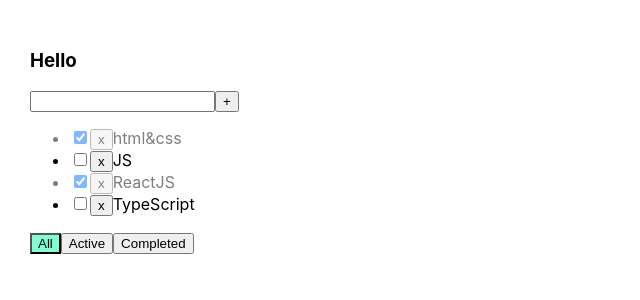
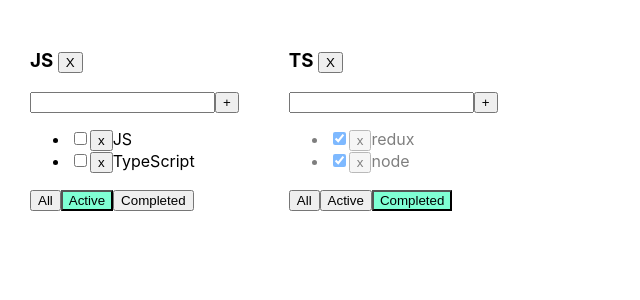
Before and after one commit to adisovaa/ToDoList-D, a React (Create React App) app: page / in a window 1280 px wide. Shown: the top 300 px of the page, without its empty margins (0-640 px from the left). Built offline with nearby package versions, Linux system fonts and the light colour scheme.

Commit message:
05 - Todolist

```diff
--- a/src/App.tsx
+++ b/src/App.tsx
@@ -5,58 +5,103 @@ import {v1} from 'uuid'
 
 export type FilterValuesType = 'all' | 'completed' | 'active'
 
+export type TodoListType = {
+    id: string
+    title: string
+    filter: FilterValuesType
+}
+
 function App() {
-
-    const [tasks, setTasks] = useState<Array<TaskType>>([
-        {id: v1(), title: 'html&css', isDone: true},
-        {id: v1(), title: 'JS', isDone: false},
-        {id: v1(), title: 'ReactJS', isDone: true},
-        {id: v1(), title: 'TypeScript', isDone: false}
-    ])
-
-    const removeTask = (id: string) => {
-        let filteredTasks = tasks.filter((t) => t.id !== id)
-        setTasks(filteredTasks)
+    const [filter, setFilter] = useState<FilterValuesType>('all')
+    const removeTask = (id: string, todolistId: string) => {
+        let tasks = tasksObj[todolistId]
+        let filteredTasks = tasks.filter(t => t.id != id)
+        tasksObj[todolistId] = filteredTasks
+        setTasks({...tasksObj})
     }
 
-    const addTask = (value: string) => {
-        let newTask = {id: v1(), title: value, isDone: false}
-        setTasks([newTask, ...tasks])
+    const addTask = (value: string, todolistId: string) => {
+        let task = {id: v1(), title: value, isDone: false}
+        let tasks = tasksObj[todolistId]
+        let newTasks = [task, ...tasks]
+        tasksObj[todolistId] = newTasks
+        setTasks({...tasksObj})
     }
 
-    const [filter, setFilter] = useState<FilterValuesType>('all')
-
-    const changeStatus = (taskId: string, isDone: boolean) => {
+    const changeStatus = (taskId: string, isDone: boolean, todolistId: string) => {
+        let tasks = tasksObj[todolistId]
         let task = tasks.find(t => t.id === taskId)
         if (task) {
             task.isDone = isDone
+            setTasks({...tasksObj})
         }
-        let copy = [...tasks]
-        setTasks(copy)
     }
 
-    const changeFilter = (value: FilterValuesType) => {
-        setFilter(value)
+    const changeFilter = (value: FilterValuesType, todoListId: string) => {
+        let todolist = todolists.find(t => t.id === todoListId)
+        if (todolist) {
+            todolist.filter = value
+            setTodoLists([...todolists])
+        }
     }
 
-    let tasksForDoToList = tasks
-    if (filter === 'completed') {
-        tasksForDoToList = tasks.filter(t => t.isDone)
+    let todolistId1 = v1()
+    let todolistId2 = v1()
+
+    let [todolists, setTodoLists] = useState<Array<TodoListType>>([
+        {id: todolistId1, title: 'JS', filter: 'active'},
+        {id: todolistId2, title: 'TS', filter: 'completed'}
+    ])
+
+    let removeTodolist = (todolistId: string) => {
+        let filteredTodolist = todolists.filter(t => t.id !== todolistId)
+        setTodoLists(filteredTodolist)
+
+        delete tasksObj[todolistId]
+        setTasks({...tasksObj})
     }
-    if (filter === 'active') {
-        tasksForDoToList = tasks.filter(t => !t.isDone)
-    }
+
+    let [tasksObj, setTasks] = useState({
+        [todolistId1]: [
+            {id: v1(), title: 'html&css', isDone: true},
+            {id: v1(), title: 'JS', isDone: false},
+            {id: v1(), title: 'ReactJS', isDone: true},
+            {id: v1(), title: 'TypeScript', isDone: false}
+        ],
+        [todolistId2]: [
+            {id: v1(), title: 'redux', isDone: true},
+            {id: v1(), title: 'git', isDone: false},
+            {id: v1(), title: 'node', isDone: true},
+            {id: v1(), title: 'webpack', isDone: false}
+        ],
+    })
 
     return (
         <div className="App">
-            <TodoList title={'Hello'}
-                      task={tasksForDoToList}
-                      removeTask={removeTask}
-                      changeFilter={changeFilter}
-                      addTask={addTask}
-                      changeTaskStatus={changeStatus}
-                      filter={filter}
-            />
+            {
+                todolists.map(t => {
+
+                    let tasksForTodoList = tasksObj[t.id]
+
+                    if (t.filter === 'completed') {
+                        tasksForTodoList = tasksForTodoList.filter(t => t.isDone)
+                    }
+                    if (t.filter === 'active') {
+                        tasksForTodoList = tasksForTodoList.filter(t => !t.isDone)
+                    }
+                    return <TodoList key={t.id}
+                                     id={t.id}
+                                     title={t.title}
+                                     task={tasksForTodoList}
+                                     removeTask={removeTask}
+                                     changeFilter={changeFilter}
+                                     addTask={addTask}
+                                     changeTaskStatus={changeStatus}
+                                     filter={t.filter}
+                                     removeTodolist={removeTodolist}
+                    />
+                })
+            }
         </div>
     );
 }
--- a/src/TodoList.tsx
+++ b/src/TodoList.tsx
@@ -8,44 +8,49 @@ export type TaskType = {
 }
 
 type PropsType = {
+    id: string
     title: string
     task: Array<TaskType>
-    removeTask: (id: string) => void
-    changeFilter: (value: FilterValuesType) => void
-    addTask: (value: string) => void
-    changeTaskStatus: (taskId: string, isDone: boolean) => void
+    removeTask: (id: string, todolistId: string) => void
+    changeFilter: (value: FilterValuesType, todoListId: string) => void
+    addTask: (value: string, todolistId: string) => void
+    changeTaskStatus: (taskId: string, isDone: boolean, todolistId: string) => void
     filter: FilterValuesType
+    removeTodolist: (todolistId: string) => void
 }
 
 export const TodoList = (props: PropsType) => {
     const [newTaskTitle, setNewTaskTitle] = useState('')
     const [error, setError] = useState<string | null>(null)
-    const onNewTitleChangeHandler = (e: ChangeEvent<HTMLInputElement>) => {
-        setNewTaskTitle(e.currentTarget.value)
-    }
+
     const addTask = () => {
-        // if (newTaskTitle.trim() === '' && newTaskTitle !== 'kaka') {
         if (newTaskTitle.trim() !== '') {
-            props.addTask(newTaskTitle.trim())
+            props.addTask(newTaskTitle.trim(), props.id)
             setNewTaskTitle('')
         } else {
             setError('Title is required')
         }
     }
+
+    const onNewTitleChangeHandler = (e: ChangeEvent<HTMLInputElement>) => {
+        setNewTaskTitle(e.currentTarget.value)
+    }
     const onKeyPressHandler = (e: React.KeyboardEvent<HTMLInputElement>) => {
         setError(null)
         if (e.charCode === 13) {
-            props.addTask(newTaskTitle)
-            setNewTaskTitle('')
+            addTask()
         }
     }
-    const onAllClickHandler = () => props.changeFilter('all')
-    const onActiveClickHandler = () => props.changeFilter('active')
-    const onCompletedClickHandler = () => props.changeFilter('active')
+    const onAllClickHandler = () => props.changeFilter('all', props.id)
+    const onActiveClickHandler = () => props.changeFilter('active', props.id)
+    const onCompletedClickHandler = () => props.changeFilter('active', props.id)
+    const removeTodolist = () => {
+        props.removeTodolist(props.id)
+    }
 
     return (
         <div>
-            <h3>{props.title}</h3>
+            <h3>{props.title} <button onClick={removeTodolist}>X</button></h3>
             <div>
                 <input value={newTaskTitle}
                        onChange={onNewTitleChangeHandler}
@@ -58,9 +63,9 @@ export const TodoList = (props: PropsType) => {
             <ul>
                 {
                     props.task.map((t) => {
-                        const onRemoveHandler = () => props.removeTask(t.id)
+                        const onRemoveHandler = () => props.removeTask(t.id, props.id)
                         const onChangeHandler = (e: ChangeEvent<HTMLInputElement>) => {
-                            props.changeTaskStatus(t.id, e.currentTarget.checked)
+                            props.changeTaskStatus(t.id, e.currentTarget.checked, props.id)
                         }
 
                         return <li key={t.id} className={t.isDone ? 'is-done' : ''}>
@@ -75,9 +80,14 @@ export const TodoList = (props: PropsType) => {
                 }
             </ul>
             <div>
-                <button className={props.filter === 'all' ? 'active-filter' : ''} onClick={onAllClickHandler}>All</button>
-                <button className={props.filter === 'active' ? 'active-filter' : ''} onClick={onActiveClickHandler}>Active</button>
-                <button className={props.filter === 'completed' ? 'active-filter' : ''} onClick={onCompletedClickHandler}>Completed</button>
+                <button className={props.filter === 'all' ? 'active-filter' : ''} onClick={onAllClickHandler}>All
+                </button>
+                <button className={props.filter === 'active' ? 'active-filter' : ''}
+                        onClick={onActiveClickHandler}>Active
+                </button>
+                <button className={props.filter === 'completed' ? 'active-filter' : ''}
+                        onClick={onCompletedClickHandler}>Completed
+                </button>
             </div>
         </div>
     );
```
Also changed, not shown: src/index.tsx (+4 -5 lines).
